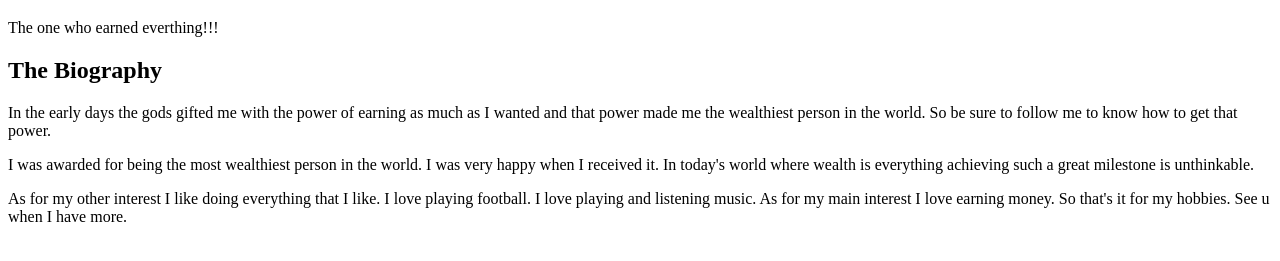
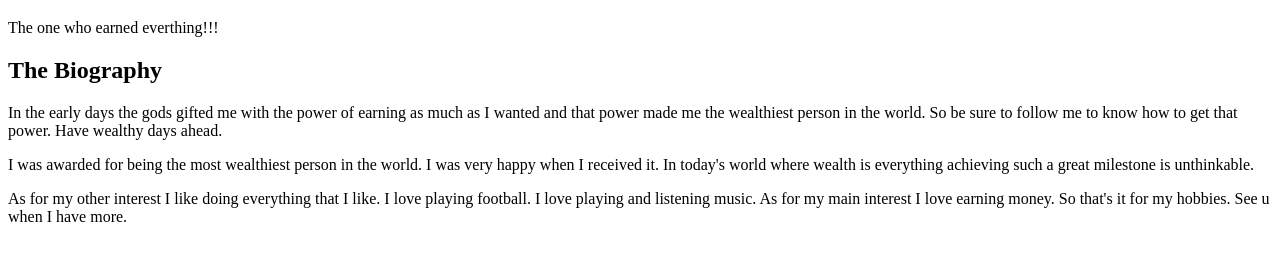
Before and after one commit to AryanB01/Lab-01, a plain HTML site: page index.html in a window 1280 px wide. Shown: the part 61-322 px from the top of the page. Drawn offline with Linux system fonts and the light colour scheme.

Commit message:
fully finished now

```diff
--- a/index.html
+++ b/index.html
@@ -16,7 +16,8 @@
       <p>
         In the early days the gods gifted me with the power of earning as much
         as I wanted and that power made me the wealthiest person in the world.
-        So be sure to follow me to know how to get that power.
+        So be sure to follow me to know how to get that power. Have wealthy days
+        ahead.
       </p>
       <p>
         I was awarded for being the most wealthiest person in the world. I was
```
